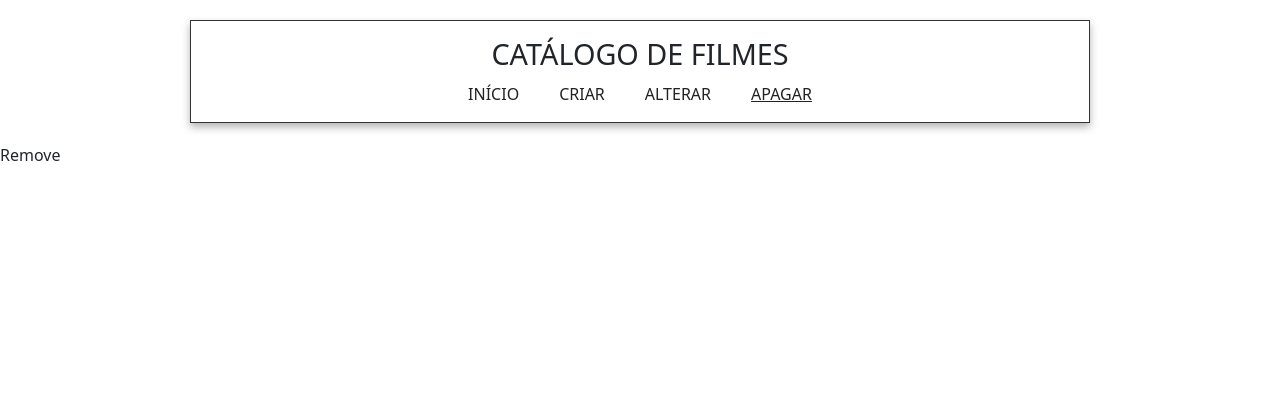
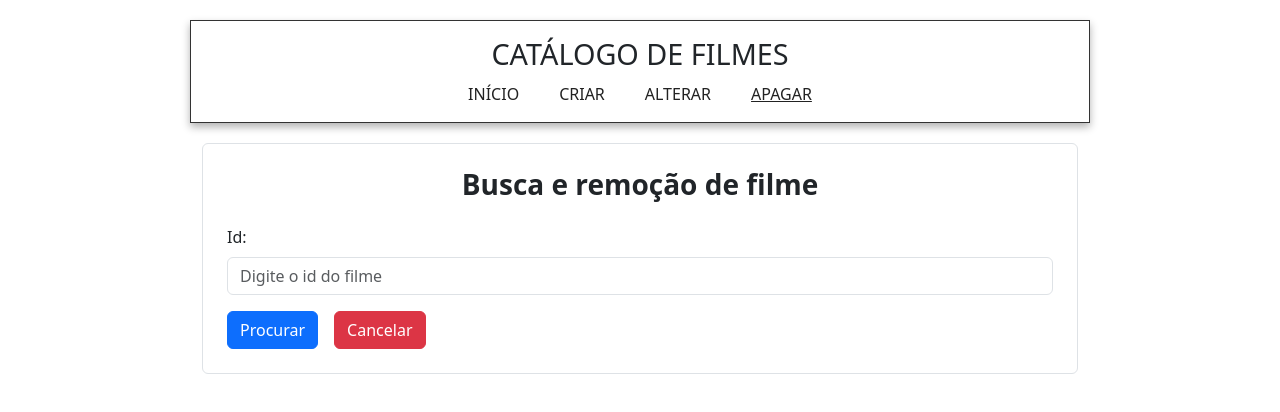
Before and after one commit to LuigiVanzella/prw2_av_luigi_joao, a React (Vite) app: page /remove in a window 1280 px wide. Shown: the top 412 px of the page. Built offline with nearby package versions, Linux system fonts and the light colour scheme.

Commit message:
add: funcao remove

```diff
--- a/src/componentes/Remove.jsx
+++ b/src/componentes/Remove.jsx
@@ -1,7 +1,101 @@
-//import React from 'react'
+import axios from "axios";
+import { useState } from "react";
+import { useNavigate } from "react-router-dom";
+
+const API = "https://6ad7bdf395e98f36aef2c76d.mockapi.io/users";
 
 function Remove() {
-  return <div>Remove</div>;
+  const [id, setId] = useState("");
+  const [filme, setFilme] = useState(null);
+  const [naoEncontrado, setNaoEncontrado] = useState(false);
+  const navigate = useNavigate();
+
+  const handleProcurar = () => {
+    if (id.trim() === "") return;
+    setFilme(null);
+    setNaoEncontrado(false);
+    axios
+      .get(`${API}/${id}`)
+      .then((res) => setFilme(res.data))
+      .catch(() => setNaoEncontrado(true));
+  };
+
+  const handleApagar = () => {
+    axios
+      .delete(`${API}/${id}`)
+      .then(() => navigate("/"))
+      .catch((err) => console.log(err));
+  };
+
+  return (
+    <div className="container" style={{ maxWidth: 900 }}>
+      {/* Caixa de busca */}
+      <div className="border rounded bg-white p-4 mb-3">
+        <h3 className="text-center fw-bold mb-4">Busca e remoção de filme</h3>
+        <div className="mb-3">
+          <label htmlFor="id" className="form-label">
+            Id:
+          </label>
+          <input
+            type="text"
+            id="id"
+            className="form-control"
+            placeholder="Digite o id do filme"
+            value={id}
+            onChange={(e) => {
+              setId(e.target.value);
+              setFilme(null);
+              setNaoEncontrado(false);
+            }}
+          />
+        </div>
+        <button className="btn btn-primary" onClick={handleProcurar}>
+          Procurar
+        </button>
+        <button className="btn btn-danger ms-3" onClick={() => navigate("/")}>
+          Cancelar
+        </button>
+
+        {/* Id não existe */}
+        {naoEncontrado && (
+          <div className="mt-3">
+            <div className="alert alert-danger">O id {id} não existe.</div>
+            <button className="btn btn-secondary" onClick={() => navigate("/")}>
+              Voltar
+            </button>
+          </div>
+        )}
+      </div>
+
+      {/* Dados do filme encontrado */}
+      {filme && (
+        <div className="border rounded bg-white p-4">
+          <h3 className="mb-3">Detalhes do filme</h3>
+          <p>
+            <strong>Id:</strong> {filme.id}
+          </p>
+          <p>
+            <strong>Nome:</strong> {filme.nome}
+          </p>
+          <p>
+            <strong>Gênero:</strong> {filme.genero}
+          </p>
+          <p>
+            <strong>Ano:</strong> {filme.ano}
+          </p>
+          <button className="btn btn-danger" onClick={handleApagar}>
+            Apagar
+          </button>
+          <button
+            className="btn btn-outline-danger ms-3"
+            onClick={() => navigate("/")}
+          >
+            Cancelar
+          </button>
+        </div>
+      )}
+    </div>
+  );
 }
 
 export default Remove;
```
